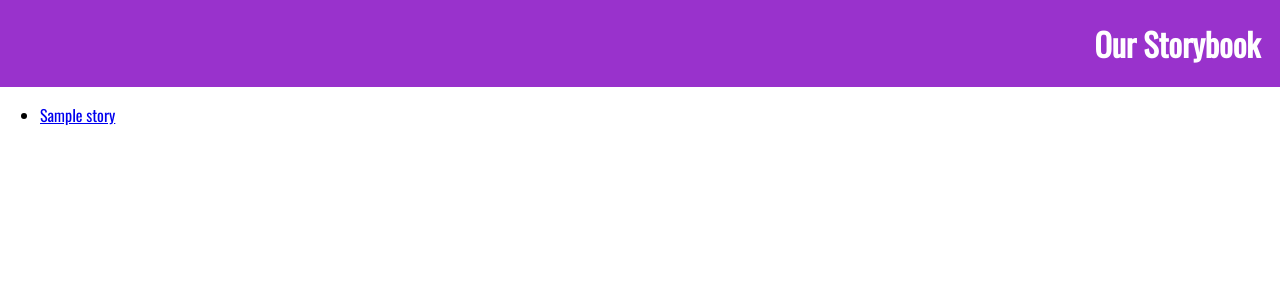
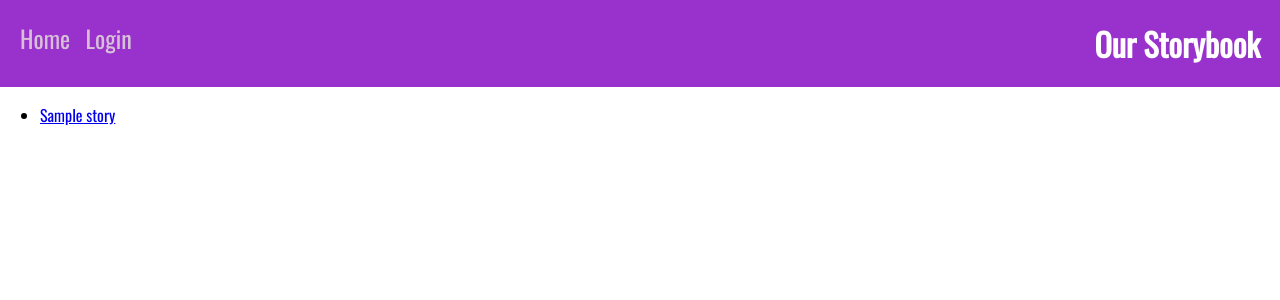
Before and after one commit to gctaa/ourstorybook, a Django app: template ourstorybook/templates/storyviewer/story_list.html in a window 1280 px wide. Shown: the top 300 px of the page. Run offline with Django 3.2, Linux system fonts and the light colour scheme; the template is opened without the code that fills it: values that come from a table or form of the project are taken from there, others are empty; tables that the repository leaves empty hold one stand-in row (values such as "Sample post"); parts of the project's set-up code (start-up, migrations or seed data) failed here and were passed over.

Commit message:
Added navigation bar

```diff
--- a/ourstorybook/storyviewer/static/css/global.css
+++ b/ourstorybook/storyviewer/static/css/global.css
@@ -15,3 +15,17 @@ header h1 {
     color: #FFFFFF;
     background: #9932CC;
 }
+header nav {
+    padding: 20px;
+    float: left;
+    font-weight: normal;
+    font-size: 1.5em;
+    margin-right: 15px;
+}
+header nav a, header nav a:visited {
+    text-decoration: none;
+    color: #D8BFD8;
+}
+header nav a, header nav span {
+    margin-right: 10px;
+}
--- a/ourstorybook/templates/base.html
+++ b/ourstorybook/templates/base.html
@@ -10,7 +10,17 @@
 
 <body>
     <header>
-        <h1>Our Storybook</h1>
+        <nav>
+            <a href="/stories/">Home</a>
+
+            {% if user.is_authenticated %}
+            <a href="/logout/">Logout</a>
+            <span>{{user.username}}</span>
+            {% else %}
+            <a href="/login">Login</a>
+            {% endif %}
+        </nav>
+    <h1>Our Storybook</h1>
     </header>
 
     {% block content %} {% endblock %}
```
